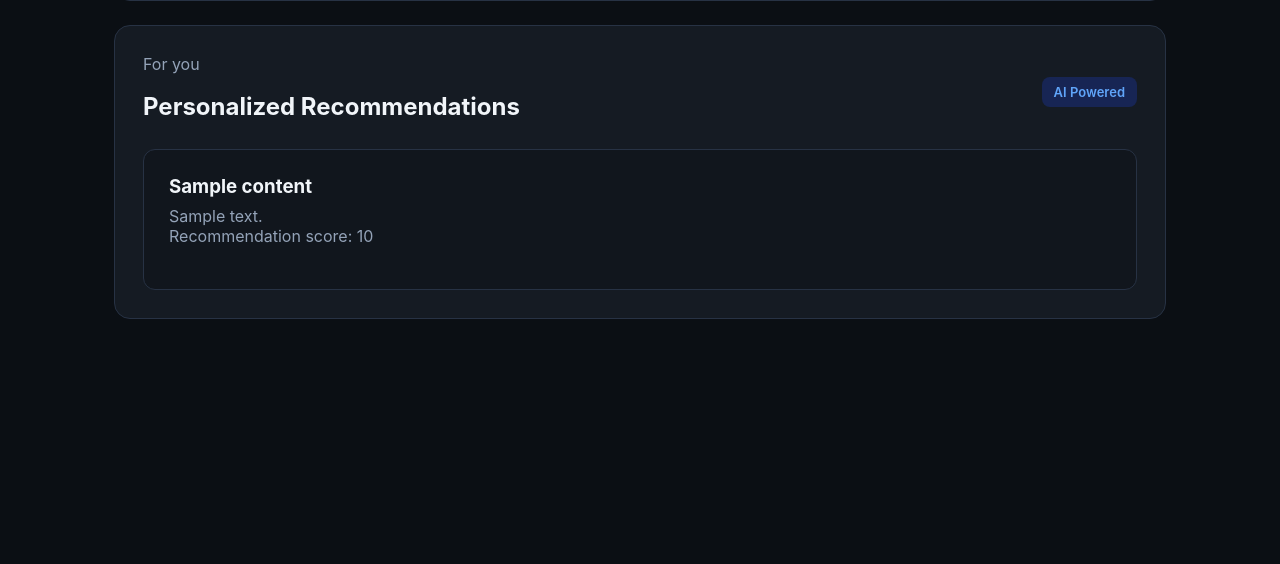
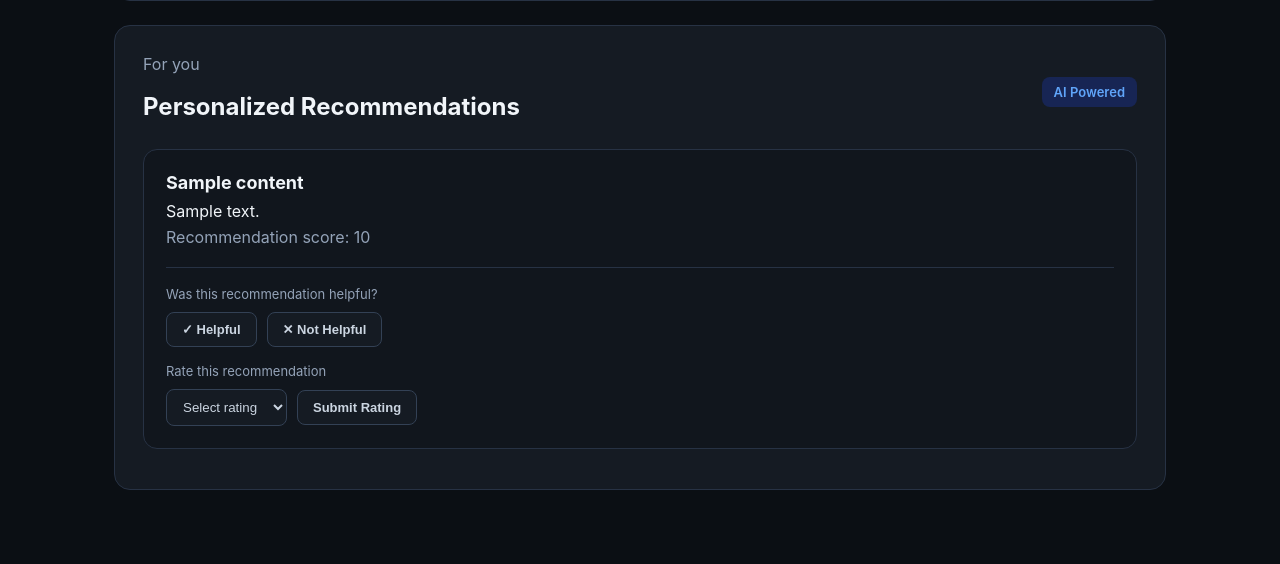
Before and after one commit to adittyaraja27/ai-employee-wellness-platform, a Flask app: template dashboard/templates/dashboard.html in a window 1280 px wide. Shown: the part 1194-1758 px from the top of the page. Before the commit the page ends 1513 px from the top, so only its background shows below. Run offline with Flask 3, Linux system fonts and the light colour scheme; the template is opened without the code that fills it: most values are stand-ins (such as "Sample title", 1, 10 or a date in 2020); parts of the project's set-up code (start-up, migrations or seed data) failed here and were passed over.

```diff
--- a/dashboard/app.py
+++ b/dashboard/app.py
@@ -1,6 +1,6 @@
 import traceback
 
-from flask import Flask, render_template, request
+from flask import Flask, render_template, request, redirect, url_for
 
 from integration.mood_mentor_pipeline import MoodMentorPipeline
 from user.history import UserHistory
@@ -17,10 +17,9 @@ app = Flask(
     static_url_path="/static"
 )
 
-
 pipeline = MoodMentorPipeline()
 history = UserHistory()
-recommendation_engine = HybridRecommendationEngine()
+recommendation_engine = HybridRecommendationEngine(history)
 
 
 @app.route("/", methods=["GET", "POST"])
@@ -101,9 +100,128 @@ def activity_history():
         records=records
     )
 
+@app.route("/feedback", methods=["POST"])
+def recommendation_feedback():
+
+    recommendation_id = request.form.get("recommendation_id")
+    feedback_type = request.form.get("feedback_type")
+    rating = request.form.get("rating")
+
+    if not recommendation_id:
+        return redirect(url_for("dashboard"))
+
+    accepted = feedback_type == "accepted"
+    rejected = feedback_type == "rejected"
+
+    rating_value = None
+
+    if rating:
+        try:
+            rating_value = int(rating)
+        except ValueError:
+            rating_value = None
+
+    recommendation_engine.feedback.record_feedback(
+        recommendation_id=recommendation_id,
+        viewed=True,
+        accepted=accepted,
+        rejected=rejected,
+        rating=rating_value
+    )
+
+    print("\n=== FEEDBACK DEBUG ===")
+    print(
+        recommendation_engine.feedback.get_recommendation_feedback(
+            recommendation_id
+        )
+    )
+    print(
+        "Acceptance rate:",
+        recommendation_engine.feedback.calculate_acceptance_rate(
+            recommendation_id
+        )
+    )
+    print(
+        "Average rating:",
+        recommendation_engine.feedback.calculate_average_rating(
+            recommendation_id
+        )
+    )
+    print(
+        "Feedback score:",
+        recommendation_engine.feedback.calculate_feedback_score(
+            recommendation_id
+        )
+    )
+    print("======================\n")
+
+    return redirect(url_for("dashboard"))
+
 
 if __name__ == "__main__":
     app.run(
         debug=True,
         port=5001
     )
+
+if __name__ == "__main__":
+    app.run(
+        debug=True,
+        port=5001
+    )
+
+@app.route("/feedback", methods=["POST"])
+def recommendation_feedback():
+
+    recommendation_id = request.form.get("recommendation_id")
+    feedback_type = request.form.get("feedback_type")
+    rating = request.form.get("rating")
+
+    if not recommendation_id:
+        return redirect(url_for("dashboard"))
+
+    accepted = feedback_type == "accepted"
+    rejected = feedback_type == "rejected"
+
+    rating_value = None
+
+    if rating:
+        try:
+            rating_value = int(rating)
+        except ValueError:
+            rating_value = None
+
+    recommendation_engine.feedback.record_feedback(
+        recommendation_id=recommendation_id,
+        viewed=True,
+        accepted=accepted,
+        rejected=rejected,
+        rating=rating_value
+    )
+    print("\n=== FEEDBACK DEBUG ===")
+    print(
+        recommendation_engine.feedback.get_recommendation_feedback(
+            recommendation_id
+        )
+    )
+    print(
+        "Acceptance rate:",
+        recommendation_engine.feedback.calculate_acceptance_rate(
+            recommendation_id
+        )
+    )
+    print(
+        "Average rating:",
+        recommendation_engine.feedback.calculate_average_rating(
+            recommendation_id
+        )
+    )
+    print(
+        "Feedback score:",
+        recommendation_engine.feedback.calculate_feedback_score(
+            recommendation_id
+        )
+    )
+    print("======================\n")
+
+    return redirect(url_for("dashboard"))
--- a/dashboard/static/style.css
+++ b/dashboard/static/style.css
@@ -379,3 +379,71 @@ input[type="file"] {
         grid-template-columns: 1fr;
     }
 }
+
+.recommendation-card {
+    background: #11161D;
+    border: 1px solid #273244;
+    border-radius: 14px;
+    padding: 22px;
+    margin-bottom: 12px;
+}
+
+.recommendation-card h3 {
+    margin: 0 0 8px;
+    color: #F1F5F9;
+    font-size: 18px;
+}
+
+.recommendation-card p {
+    margin: 6px 0;
+}
+
+.feedback-section {
+    margin-top: 20px;
+    padding-top: 18px;
+    border-top: 1px solid #273244;
+}
+
+.feedback-label {
+    display: block;
+    color: #94A3B8;
+    font-size: 13px;
+    margin-bottom: 10px;
+}
+
+.feedback-buttons {
+    display: flex;
+    gap: 10px;
+}
+
+.feedback-btn {
+    padding: 9px 15px;
+    border-radius: 8px;
+    border: 1px solid #334155;
+    background: #151B23;
+    color: #CBD5E1;
+    cursor: pointer;
+    font-size: 13px;
+}
+
+.feedback-btn:hover {
+    border-color: #60A5FA;
+}
+
+.rating-section {
+    margin-top: 16px;
+}
+
+.rating-form {
+    display: flex;
+    gap: 10px;
+    align-items: center;
+}
+
+.rating-form select {
+    padding: 9px 12px;
+    border-radius: 8px;
+    border: 1px solid #334155;
+    background: #151B23;
+    color: #CBD5E1;
+}
--- a/dashboard/templates/dashboard.html
+++ b/dashboard/templates/dashboard.html
@@ -215,13 +215,13 @@
                 </div>
 
 
-                <div id="recommendationContainer">
+<div id="recommendationContainer">
 
     {% if recommendations %}
 
         {% for item in recommendations %}
 
-            <div class="empty-state">
+            <div class="recommendation-card">
 
                 <h3>{{ item.content.title }}</h3>
 
@@ -232,6 +232,106 @@
                 <p class="muted">
                     Recommendation score: {{ item.score }}
                 </p>
+
+                <div class="feedback-section">
+
+                    <span class="feedback-label">
+                        Was this recommendation helpful?
+                    </span>
+
+                    <div class="feedback-buttons">
+
+                        <form
+                            method="POST"
+                            action="{{ url_for('recommendation_feedback') }}"
+                        >
+                            <input
+                                type="hidden"
+                                name="recommendation_id"
+                                value="{{ item.content.id }}"
+                            >
+
+                            <input
+                                type="hidden"
+                                name="feedback_type"
+                                value="accepted"
+                            >
+
+                            <button
+                                type="submit"
+                                class="feedback-btn"
+                            >
+                                ✓ Helpful
+                            </button>
+                        </form>
+
+                        <form
+                            method="POST"
+                            action="{{ url_for('recommendation_feedback') }}"
+                        >
+                            <input
+                                type="hidden"
+                                name="recommendation_id"
+                                value="{{ item.content.id }}"
+                            >
+
+                            <input
+                                type="hidden"
+                                name="feedback_type"
+                                value="rejected"
+                            >
+
+                            <button
+                                type="submit"
+                                class="feedback-btn"
+                            >
+                                ✕ Not Helpful
+                            </button>
+                        </form>
+
+                    </div>
+
+                    <div class="rating-section">
+
+                        <span class="feedback-label">
+                            Rate this recommendation
+                        </span>
+
+                        <form
+                            method="POST"
+                            action="{{ url_for('recommendation_feedback') }}"
+                            class="rating-form"
+                        >
+
+                            <input
+                                type="hidden"
+                                name="recommendation_id"
+                                value="{{ item.content.id }}"
+                            >
+
+                            <select name="rating" required>
+                                <option value="">
+                                    Select rating
+                                </option>
+                                <option value="1">1 ★</option>
+                                <option value="2">2 ★</option>
+                                <option value="3">3 ★</option>
+                                <option value="4">4 ★</option>
+                                <option value="5">5 ★</option>
+                            </select>
+
+                            <button
+                                type="submit"
+                                class="feedback-btn"
+                            >
+                                Submit Rating
+                            </button>
+
+                        </form>
+
+                    </div>
+
+                </div>
 
             </div>
 
@@ -254,7 +354,6 @@
     {% endif %}
 
 </div>
-
             </section>
 
         </main>
```
Also changed, not shown: recommendation/feedback.py (added, +124 -0 lines), recommendation/hybrid.py (+15 -6 lines), tests/test_feedback.py (added, +67 -0 lines), tests/test_feedback_history_integration.py (added, +68 -0 lines), tests/test_hybrid_recommendation.py (+89 -21 lines), tests/test_user_history_feedback.py (added, +57 -0 lines).
